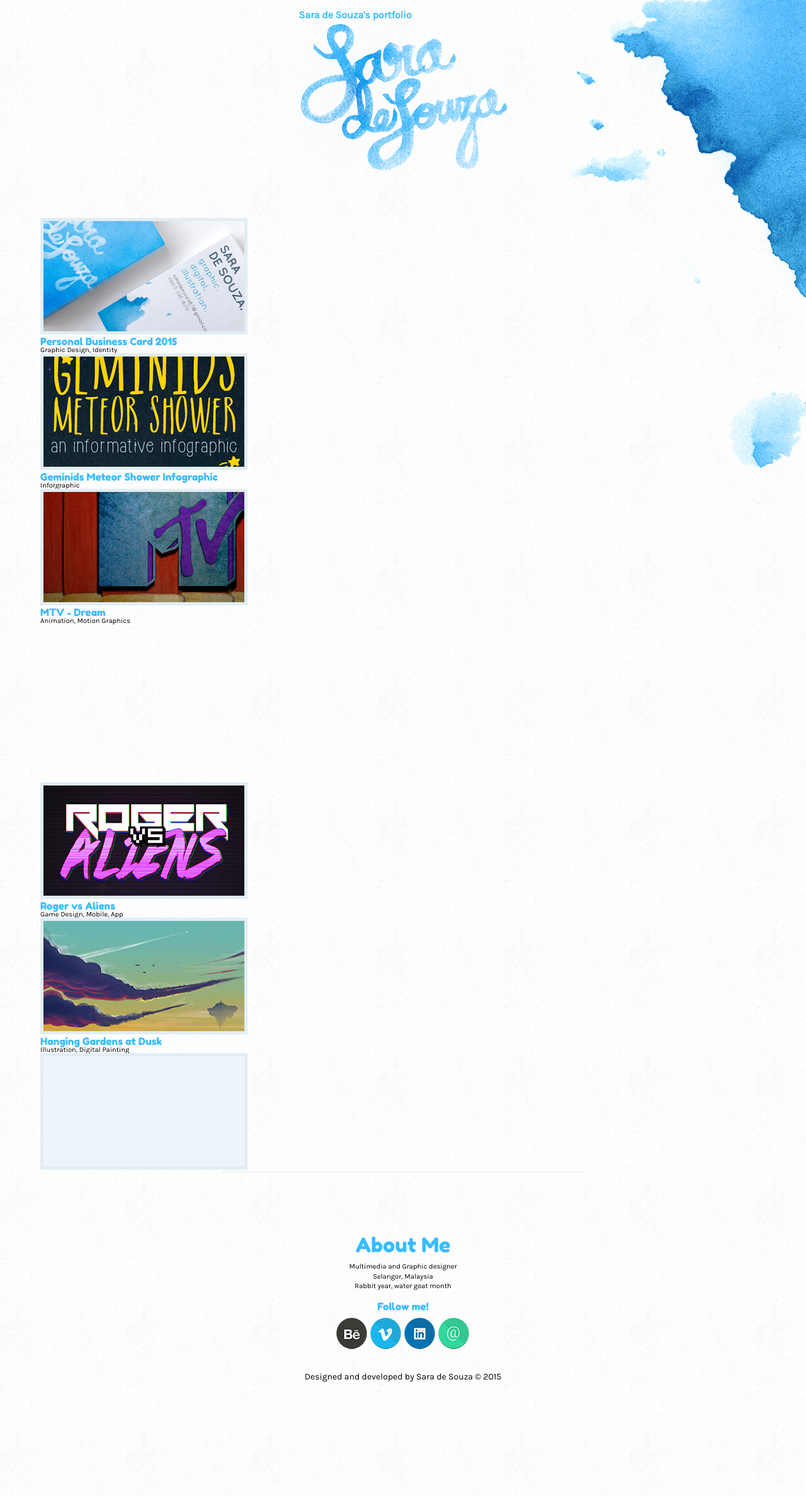
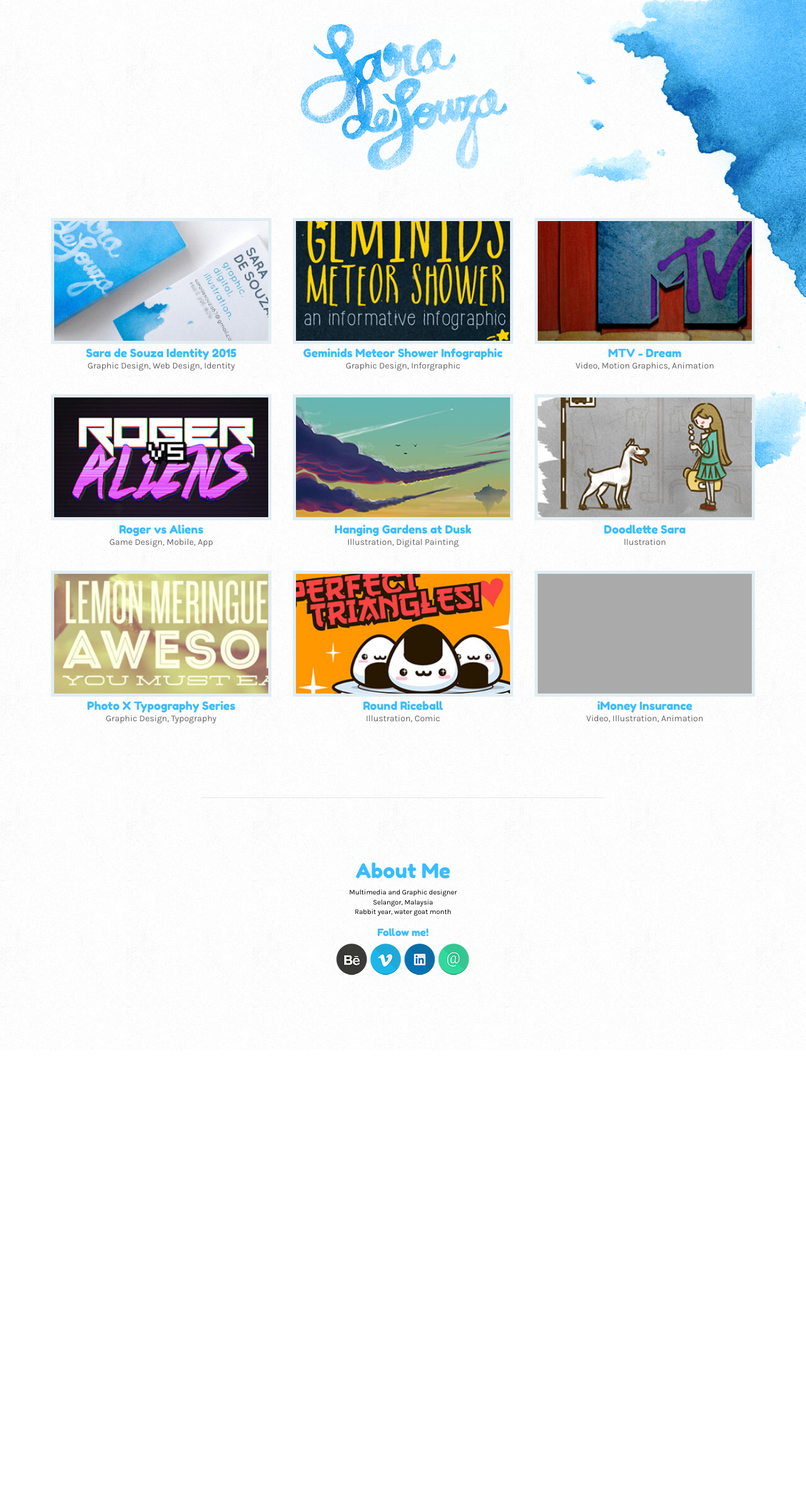
Before and after one commit to saradesouza/saradesouza.github.io, a PHP site: page /_index.html in a window 1280 px wide. Shown: the whole page at 63% size. After the commit the page ends 1600 px from the top, so only its background shows below. Run offline with PHP 8.4, Linux system fonts and the light colour scheme; some libraries are stand-ins or nearby versions.

Commit message:
Added php to footer

```diff
--- a/_index.html
+++ b/_index.html
@@ -1,94 +1,154 @@
 <!DOCTYPE html>
 
-<html>
+<html xmlns:fb="http://ogp.me/ns/fb#">
 
 <head>
-	<title>Sara de Souza's portfolio</title>
-	<link rel="stylesheet" href="style.css">
+
+	<link rel="icon" type="image/png" href="http://www.saradesouza.com/assets/favicon.png">
+	<meta http-equiv="Content-Type" content="text/html;charset=utf-8">
+	<meta http-equiv="X-UA-Compatible" content="IE=edge">
+	<meta name="viewport" content="user-scalable=0,initial-scale=1,width=device-width">
+	<meta property="og:image" content="assets/header.png" />
+	<title>Sara de Souza's Portfolio</title>
+
 	<link href='http://fonts.googleapis.com/css?family=Karla' rel='stylesheet' type='text/css'>
 	<link href='http://fonts.googleapis.com/css?family=Fredoka+One' rel='stylesheet' type='text/css'>
+
+	<link rel="stylesheet" type="text/css" href="../css/style.css">
+
+	<script   src="https://code.jquery.com/jquery-3.1.0.min.js"   integrity="sha256-cCueBR6CsyA4/9szpPfrX3s49M9vUU5BgtiJj06wt/s="   crossorigin="anonymous"></script>
+
+	<script>
+
+	</script>
+
 </head>
 
 <body>
 
-		<div id="bgright">&nbsp;</div>
+	<div id="bgright">&nbsp;</div>
 
-		<div id="bgleft">&nbsp;</div>
+	<div id="bgleft">&nbsp;</div>
 
 	<div id="pagewrap">
 
 		<div id="container">
-			<div id="header">
-				<h1><a href="index.html">Sara de Souza's portfolio</a></h1>
-			</div>
+				<div id="header"></div>
 
 			<div id="portfolio">
 
-				<div id="gallery1">
-					<div id="gal1c1">
-						<a href="portfolio/business-card.html"><img src="assets/thumbs/thumb-businesscard.jpg"></a>
-						<h3>Personal Business Card 2015</h3>
-						<h6>Graphic Design, Identity</h6>
+				<div id="flex" class="flex-container">
+
+					<div class="entry">
+						<a href="portfolio/business-card.html">
+							<div id="thumb-businesscard" class="thumb"></div>
+						</a>
+						<div class="entry-title">Sara de Souza Identity 2015</div>
+						<div class="entry-subtitle">Graphic Design, Web Design, Identity</div>
+
 					</div>
 
-					<div id="gal1c2">
-						<a href="portfolio/geminids.html"><img src="assets/thumbs/thumb-geminids.jpg"></a>
-						<h3>Geminids Meteor Shower Infographic</h3>
-						<h6>Inforgraphic</h6>
+					<div class="entry">
+						<a href="portfolio/geminids.html">
+							<div id="thumb-geminids" class="thumb"></div>
+						</a>
+						<div class="entry-title">Geminids Meteor Shower Infographic</div>
+						<div class="entry-subtitle">Graphic Design, Inforgraphic</div>
+
 					</div>
 
-					<div id="gal1c3">
-						<a href="portfolio/mtvid.html"><img src="assets/thumbs/thumb-mtvid.jpg"></a>
-						<h3>MTV - Dream</h3>
-						<h6>Animation, Motion Graphics</h6>
-					</div>
-				</div>
+					<div class="entry">
+						<a href="portfolio/mtvid.html">
+							<div id="thumb-mtvid" class="thumb"></div>
+						</a>
+						<div class="entry-title">MTV - Dream</div>
+						<div class="entry-subtitle">Video, Motion Graphics, Animation</div>
 
-				<div id="gallerydivider"></div>
-
-				<div id="gallery1">
-					<div id="gal1c1">
-						<a href="portfolio/roger-vs-aliens.html"><img src="assets/thumbs/thumb-rvsa.jpg"></a>
-						<h3>Roger vs Aliens</h3>
-						<h6>Game Design, Mobile, App</h6>
 					</div>
 
-					<div id="gal1c2">
-						<a href="portfolio/hanging-gardens.html"><img src="assets/thumbs/thumb-hanginggardens.jpg"></a>
-						<h3>Hanging Gardens at Dusk</h3>
-						<h6>Illustration, Digital Painting</h6>
+					<div class="entry">
+						<a href="portfolio/roger-vs-aliens.html">
+							<div id="thumb-rvsa" class="thumb"></div>
+						</a>
+						<div class="entry-title">Roger vs Aliens</div>
+						<div class="entry-subtitle">Game Design, Mobile, App</div>
+
 					</div>
 
-					<div id="gal1c3">
-						<img src="assets/thumbs/thumb-comingsoon.png">
-						<h3></h3>
-						<h6></h6>
+					<div class="entry">
+						<a href="portfolio/hanging-gardens.html">
+							<div id="thumb-hanginggardens" class="thumb"></div>
+						</a>
+						<div class="entry-title">Hanging Gardens at Dusk</div>
+						<div class="entry-subtitle">Illustration, Digital Painting</div>
+
 					</div>
+
+					<div class="entry">
+						<a href="portfolio/doodlettesara.html">
+							<div id="thumb-doodlettesara" class="thumb"></div>
+						</a>
+						<div class="entry-title">Doodlette Sara</div>
+						<div class="entry-subtitle">llustration</div>
+
+					</div>
+
+					<div class="entry">
+						<a href="portfolio/photo-x-typography.html">
+							<div id="thumb-photo-x-typography" class="thumb"></div>
+						</a>
+						<div class="entry-title">Photo X Typography Series</div>
+						<div class="entry-subtitle">Graphic Design, Typography</div>
+
+					</div>
+
+					<div class="entry">
+						<a href="portfolio/round-rice-ball.html">
+							<div id="thumb-roundriceball" class="thumb"></div>
+						</a>
+						<div class="entry-title">Round Riceball</div>
+						<div class="entry-subtitle">Illustration, Comic</div>
+
+					</div>
+
+					<div class="entry">
+						<a href="portfolio/insurancebasics.html">
+							<div class="thumb"></div>
+						</a>
+						<div class="entry-title">iMoney Insurance</div>
+						<div class="entry-subtitle">Video, Illustration, Animation</div>
+
+					</div>
+
+
 				</div>
 
 			</div>
+		</div>
 
-			<div id="divider">
-			</div>
-
-			<div id="footer">
-				<h2> About Me</h2>
-				<h6>Multimedia and Graphic designer<br>Selangor, Malaysia<br>Rabbit year, water goat month</h6>
-				<br>
-				<h4>Follow me!</h4>
-				<a href="https://www.behance.net/saradesouza" target="_blank"><img src="assets/socialmedia/behance.png"></a>
-				<a href="https://vimeo.com/saradesouza" target="_blank"><img src="assets/socialmedia/vimeo.png"></a>
-				<a href="https://my.linkedin.com/pub/sara-adam-de-souza/27/11a/56" target="_blank"><img src="assets/socialmedia/linkedin.png"></a>
-				<a href="mailto:saradesouza87@gmail.com"><img src="assets/socialmedia/email.png"></a>
-				<br>
-				<br>
-				<br>
-				<p>Designed and developed by Sara de Souza &copy; 2015</p>
-			</div>
-		</div>
+		<div id="divider"></div>
 
 
 
+		<div id="footer">
+			<h2> About Me</h2>
+			<h6>Multimedia and Graphic designer<br>Selangor, Malaysia<br>Rabbit year, water goat month</h6>
+			<br>
+			<h4>Follow me!</h4>
+			<a href="https://www.behance.net/saradesouza" target="_blank"><img src="assets/socialmedia/behance.png"></a>
+			<a href="https://vimeo.com/saradesouza" target="_blank"><img src="assets/socialmedia/vimeo.png"></a>
+			<a href="https://my.linkedin.com/pub/sara-adam-de-souza/27/11a/56" target="_blank"><img src="assets/socialmedia/linkedin.png"></a>
+			<a href="mailto:saradesouza87@gmail.com"><img src="assets/socialmedia/email.png"></a>
+			<br><br>
+			<?php
+			echo $_SERVER["DOCUMENT_ROOT"] ;
+			?>
+			<?php
+				include $_SERVER['DOCUMENT_ROOT']."/lib/footer.php";
+			?>
+
+			<!-- <p>V3.0 - Designed and developed by Sara de Souza &copy; 2016</p> -->
+		</div>
 
 	</div>
 
--- a/css/style.css
+++ b/css/style.css
@@ -110,6 +110,11 @@
 	background-image: url("../assets/bg-tile.jpg");
 	margin: 0;
 	padding: 0;
+}
+
+#footertxt p {
+	color: #666;
+	margin-top: 30px;
 }
 
 /*flex*/
--- /dev/null
+++ b/footer.php
@@ -0,0 +1 @@
+<p>V3.0 - Designed and developed by Sara de Souza &copy; 2016</p>
```
Also changed, not shown: index.php (renamed from index.html, +4 -12 lines), lib/footer.php (added, +16 -0 lines).
